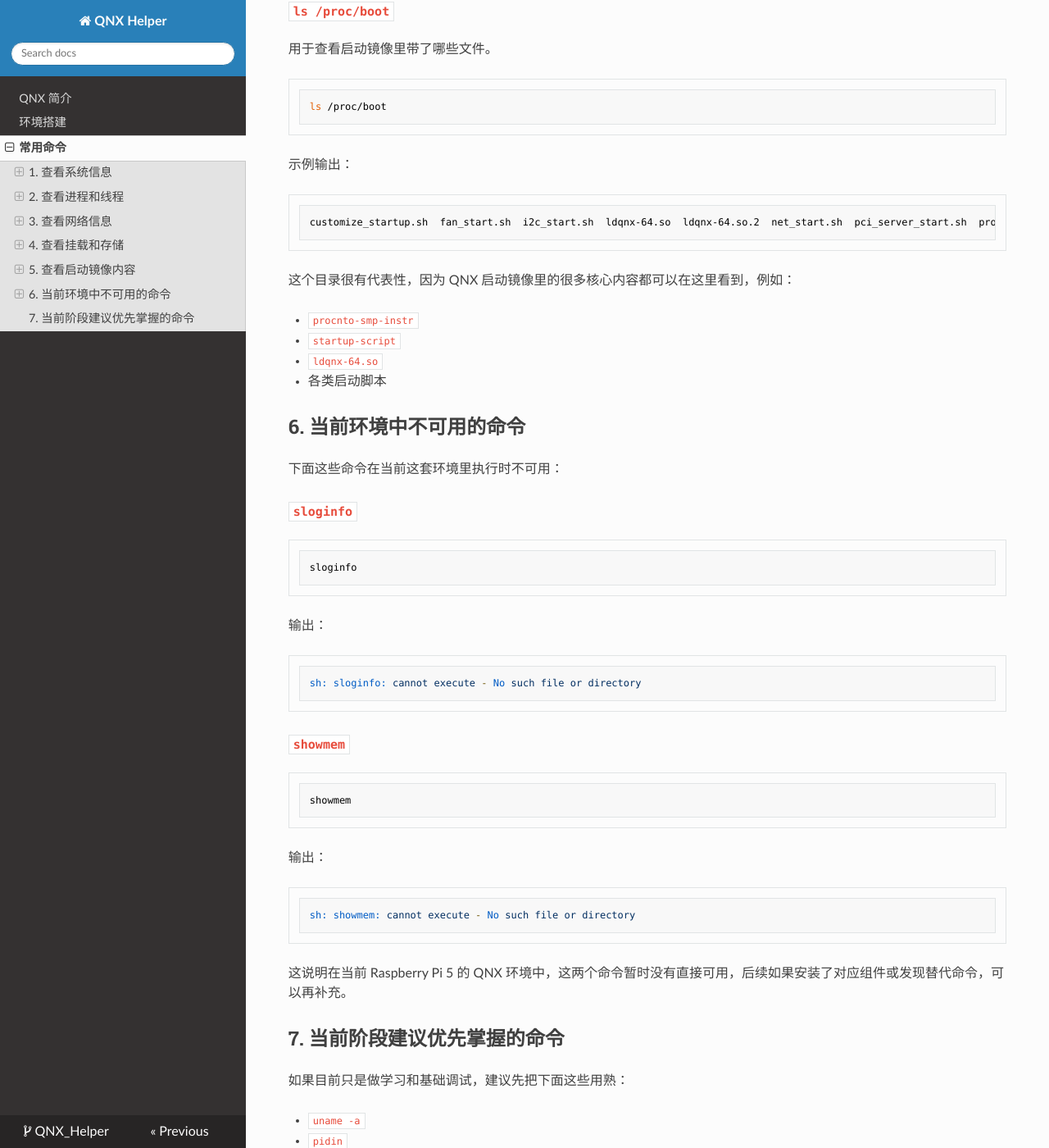
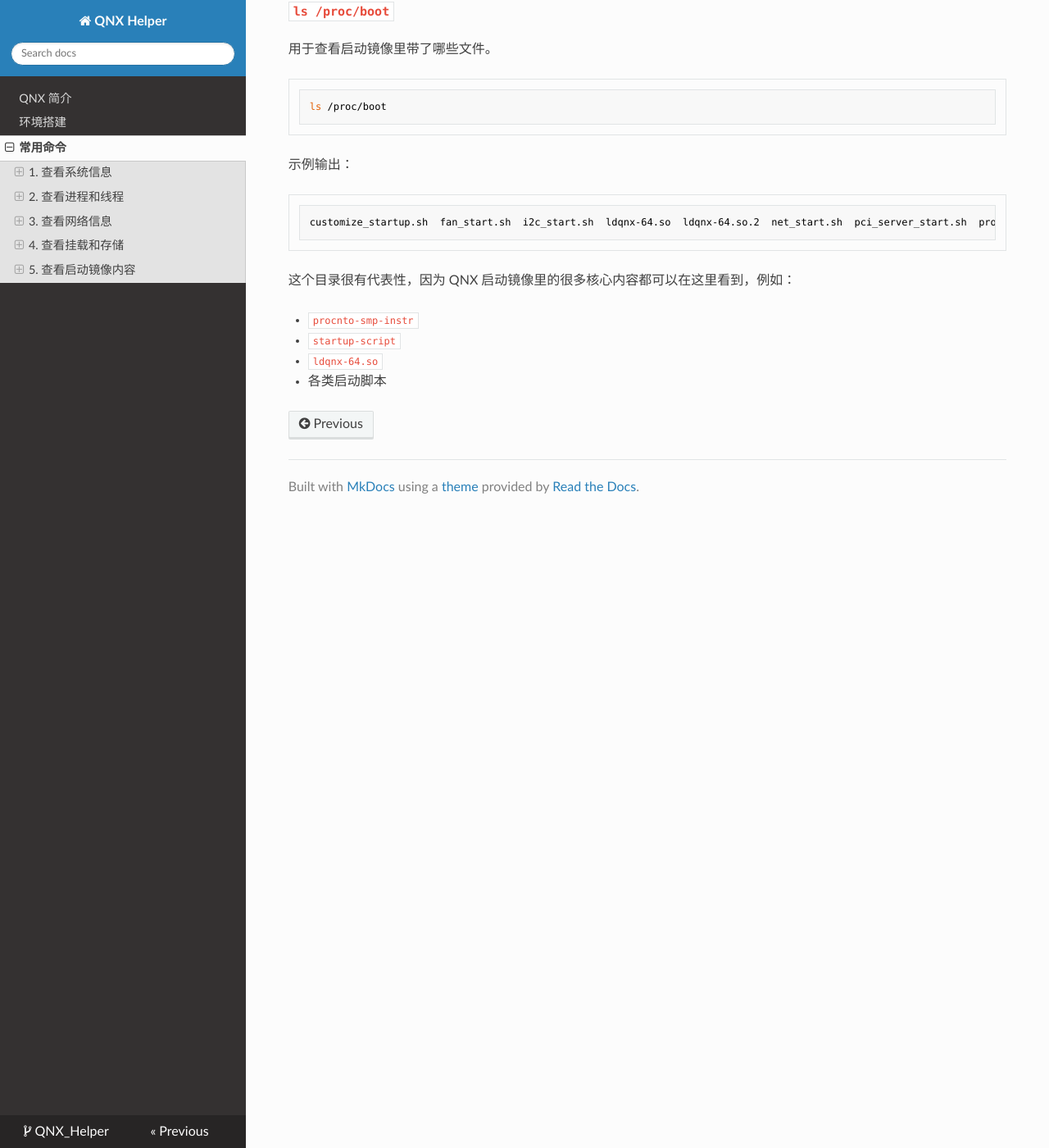
Before and after one commit to SwartzMss/QNX_Helper, an MkDocs documentation site: the page built from docs/commands/common-commands.md, in a window 1280 px wide and 1400 px high, scrolled down 7150 px. Shown: the whole window at 82% size. Built offline with MkDocs 1.6.1, drawn with Linux system fonts in a browser that asks for light colours; nearby versions of some CDN libraries; some of the changed text lies outside the part shown.

Commit message:
Trim unused entries from command reference

````diff
--- a/docs/commands/common-commands.md
+++ b/docs/commands/common-commands.md
@@ -338,49 +338,3 @@
 - `startup-script`
 - `ldqnx-64.so`
 - 各类启动脚本
-
-## 6. 当前环境中不可用的命令
-
-下面这些命令在当前这套环境里执行时不可用：
-
-### `sloginfo`
-
-```bash
-sloginfo
-```
-
-输出：
-
-```text
-sh: sloginfo: cannot execute - No such file or directory
-```
-
-### `showmem`
-
-```bash
-showmem
-```
-
-输出：
-
-```text
-sh: showmem: cannot execute - No such file or directory
-```
-
-这说明在当前 Raspberry Pi 5 的 QNX 环境中，这两个命令暂时没有直接可用，后续如果安装了对应组件或发现替代命令，可以再补充。
-
-## 7. 当前阶段建议优先掌握的命令
-
-如果目前只是做学习和基础调试，建议先把下面这些用熟：
-
-- `uname -a`
-- `pidin`
-- `pidin info`
-- `pidin mem`
-- `pidin threads`
-- `ifconfig`
-- `netstat -an`
-- `netstat -rn`
-- `mount`
-- `df -h`
-- `ls /proc/boot`
````
